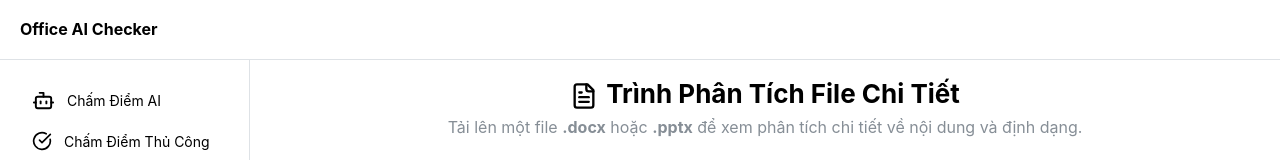
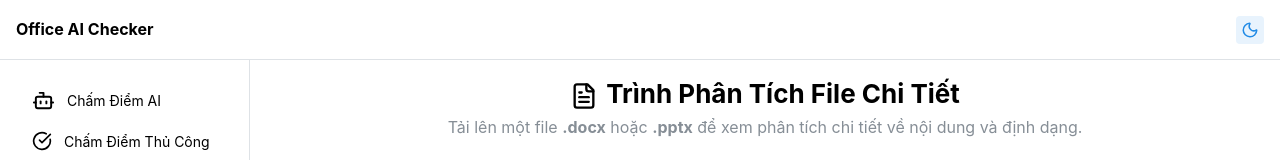
Before and after one commit to HuynhSang2005/office-format-grader, a React (Vite) app in the folder FE/: page / in a window 1280 px wide. Shown: the top 160 px of the page. Built offline with nearby package versions, Linux system fonts and the light colour scheme; no server answers.

Commit message:
feat(ui): add dark/light mode toggle with persistent selection
- Add color scheme state and toggle to root layout header
- Persist selection to localStorage under "mantine-color-scheme"
- Update html attribute `data-mantine-color-scheme` so Mantine applies the chosen theme
- Show Sun/Moon icons with

```diff
--- a/FE/src/main.tsx
+++ b/FE/src/main.tsx
@@ -1,4 +1,4 @@
-import { StrictMode } from 'react'
+import { StrictMode, useState } from 'react'
 import ReactDOM from 'react-dom/client'
 import { RouterProvider, createRouter } from '@tanstack/react-router'
 import { QueryClient, QueryClientProvider } from '@tanstack/react-query'
@@ -22,17 +22,39 @@ declare module '@tanstack/react-router' {
   }
 }
 
-// Render app
+// Render app with color scheme provider and persistent preference
+function App() {
+  const [colorScheme, _setColorScheme] = useState<'light' | 'dark'>(() => {
+    try {
+      const saved = localStorage.getItem('mantine-color-scheme')
+      return (saved === 'dark' ? 'dark' : 'light')
+    } catch (e) {
+      return 'light'
+    }
+  })
+
+  // Ensure HTML attribute matches initial value
+  try {
+    document.documentElement.setAttribute('data-mantine-color-scheme', colorScheme)
+  } catch (e) {
+    // ignore
+  }
+
+  return (
+      <MantineProvider theme={{ colorScheme: colorScheme } as any}>
+        <QueryClientProvider client={queryClient}>
+          <RouterProvider router={router} />
+        </QueryClientProvider>
+        </MantineProvider>
+  )
+}
+
 const rootElement = document.getElementById('root')!
 if (!rootElement.innerHTML) {
   const root = ReactDOM.createRoot(rootElement)
   root.render(
     <StrictMode>
-      <MantineProvider>
-        <QueryClientProvider client={queryClient}>
-          <RouterProvider router={router} />
-        </QueryClientProvider>
-      </MantineProvider>
+      <App />
     </StrictMode>,
   )
 }
--- a/FE/src/routes/__root.tsx
+++ b/FE/src/routes/__root.tsx
@@ -1,13 +1,41 @@
-import { createRootRoute, Outlet, Link } from '@tanstack/react-router';
+  import { createRootRoute, Outlet, Link } from '@tanstack/react-router';
 import { TanStackRouterDevtools } from '@tanstack/react-router-devtools';
-import { AppShell, Group, NavLink } from '@mantine/core';
-import { File, Bot, Presentation, CheckCircle, FileText } from 'lucide-react';
+import { AppShell, NavLink, ActionIcon, Tooltip } from '@mantine/core';
+import { File, Bot, Presentation, CheckCircle, FileText, Sun, Moon } from 'lucide-react';
+import { useState, useEffect } from 'react'
 
 export const Route = createRootRoute({
   component: RootComponent,
 });
 
 function RootComponent() {
+  const [colorScheme, setColorScheme] = useState<'light' | 'dark'>(() => {
+    try {
+      const saved = localStorage.getItem('mantine-color-scheme')
+      return (saved === 'dark' ? 'dark' : 'light')
+    } catch (e) {
+      return 'light'
+    }
+  })
+
+  useEffect(() => {
+    try {
+      document.documentElement.setAttribute('data-mantine-color-scheme', colorScheme)
+    } catch (e) {
+      // ignore
+    }
+  }, [colorScheme])
+
+  const toggleColorScheme = (value?: 'light' | 'dark') => {
+    const next = value || (colorScheme === 'dark' ? 'light' : 'dark')
+    setColorScheme(next)
+    try {
+      localStorage.setItem('mantine-color-scheme', next)
+    } catch (e) {
+      // ignore
+    }
+  }
+
   return (
     <>
       <AppShell
@@ -16,9 +44,18 @@ function RootComponent() {
         padding="md"
       >
         <AppShell.Header>
-          <Group h="100%" px="lg">
+          <div style={{ display: 'flex', justifyContent: 'space-between', alignItems: 'center', height: '100%', paddingLeft: 16, paddingRight: 16 }}>
             <span style={{ fontWeight: 750 }}>Office AI Checker</span>
-          </Group>
+            <Tooltip label={colorScheme === 'dark' ? 'Chuyển sáng' : 'Chuyển tối'}>
+              <ActionIcon
+                variant="light"
+                onClick={() => toggleColorScheme()}
+                title="Toggle color scheme"
+              >
+                {colorScheme === 'dark' ? <Sun size={18} /> : <Moon size={18} />}
+              </ActionIcon>
+            </Tooltip>
+          </div>
         </AppShell.Header>
 
         <AppShell.Navbar p="lg">
--- a/FE/src/routes/index.tsx
+++ b/FE/src/routes/index.tsx
@@ -22,7 +22,7 @@ export const Route = createFileRoute('/')({
 });
 
 function HomePage() {
-  const [analysisFile, setAnalysisFile] = useState<File | null>(null); // Sửa lại kiểu
+  const [analysisFile, setAnalysisFile] = useState<File | null>(null);
   const [mode, setMode] = useState('full');
   const [output, setOutput] = useState('json');
 
```
Also changed, not shown: FE/src/contexts/colorScheme.tsx (added, +33 -0 lines).
